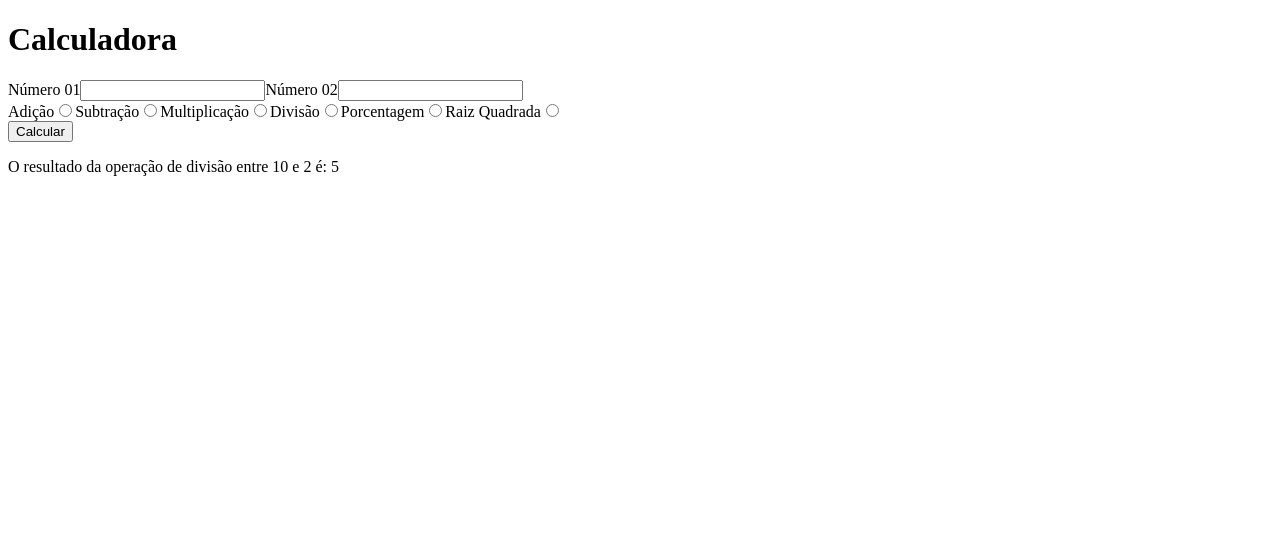
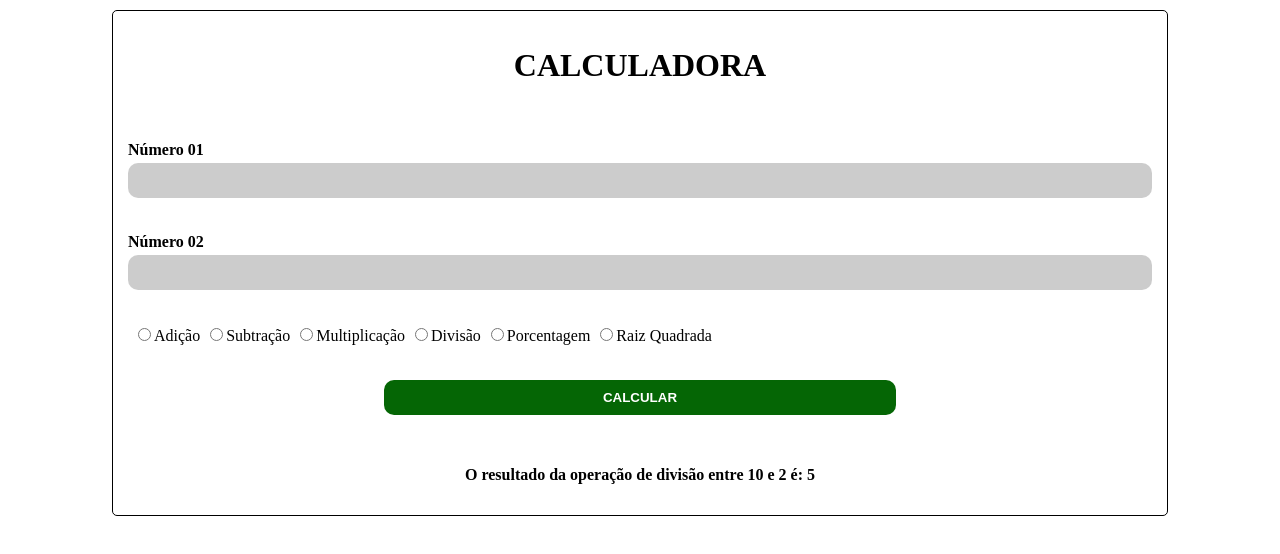
Before and after one commit to guiiiividd/calc-operations-with-two-numbers, an Angular app: page / in a window 1280 px wide. Shown: the top 554 px of the page. Built offline with nearby package versions, Linux system fonts and the light colour scheme.

Commit message:
Estilizando Calculadora

```diff
--- a/src/app/app.component.css
+++ b/src/app/app.component.css
@@ -0,0 +1,5 @@
+*{
+    margin: 0;
+    padding: 0;
+    box-sizing: border-box;
+}
--- a/src/app/form-calc/form-calc.component.css
+++ b/src/app/form-calc/form-calc.component.css
@@ -0,0 +1,68 @@
+form {
+    width: 80vw;
+    margin: 10px auto;
+    padding: 15px;
+
+    display: flex;
+    flex-direction: column;
+    gap: 35px;
+
+    border: 1px solid #000000;
+    border-radius: 5px;
+}
+
+form h1 {
+    text-transform: uppercase;
+    font-weight: bold;
+    text-align: center;
+}
+
+form .input-group {
+    display: flex;
+    flex-direction: column;
+}
+
+form .input-group label {
+    font-weight: bold;
+    margin-bottom: 4px;
+}
+
+form .input-group input[type="number"] {
+    border: none;
+    outline: none;
+    padding: 10px;
+    border-radius: 10px;
+    background-color: rgba(0, 0, 0, 0.2);
+}
+
+form .input-group input[type="number"]:hover {
+    border: none;
+}
+
+form .operations-options-box {}
+form .operations-options-box label {}
+form .operations-options-box input {
+    margin-left: 10px;
+}
+
+form button {
+    border: none;
+    background-color: #056605;
+    padding: 10px;
+    font-weight: bold;
+    text-transform: uppercase;
+    color: #ffffff;
+    width: 50%;
+    margin: 0 auto;
+    border-radius: 10px;
+    cursor: pointer;
+}
+
+form button:hover {
+    background-color: #077c07;
+}
+
+form #result {
+    text-align: center;
+    font-weight: bold;
+}
--- a/src/app/form-calc/form-calc.component.html
+++ b/src/app/form-calc/form-calc.component.html
@@ -1,30 +1,34 @@
 <form>
   <h1>Calculadora</h1>
 
-  <label for="num1">Número 01</label>
-  <input type="number" name="num1" id="num1" />
+  <div class="input-group">
+    <label for="num1">Número 01</label>
+    <input type="number" name="num1" id="num1" />
+  </div>
 
-  <label for="num2">Número 02</label>
-  <input type="number" name="num2" id="num2" />
+  <div class="input-group">
+    <label for="num2">Número 02</label>
+    <input type="number" name="num2" id="num2" />
+  </div>
 
   <div class="operations-options-box">
+    <input type="radio" name="Option" id="additionOption" />
     <label for="additionOption">Adição</label>
-    <input type="radio" name="Option" id="additionOption" />
 
+    <input type="radio" name="Option" id="subtractionOption" />
     <label for="subtractionOption">Subtração</label>
-    <input type="radio" name="Option" id="subtractionOption" />
 
+    <input type="radio" name="Option" id="multiplicationOption" />
     <label for="multiplicationOption">Multiplicação</label>
-    <input type="radio" name="Option" id="multiplicationOption" />
 
+    <input type="radio" name="Option" id="divisionOption" />
     <label for="divisionOption">Divisão</label>
-    <input type="radio" name="Option" id="divisionOption" />
 
+    <input type="radio" name="Option" id="percentageOption" />
     <label for="percentageOption">Porcentagem</label>
-    <input type="radio" name="Option" id="percentageOption" />
 
+    <input type="radio" name="Option" id="squareRootOption" />
     <label for="squareRootOption">Raiz Quadrada</label>
-    <input type="radio" name="Option" id="squareRootOption" />
   </div>
 
   <button>Calcular</button>
```
